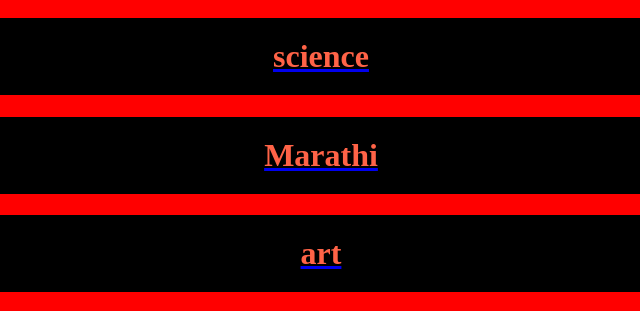
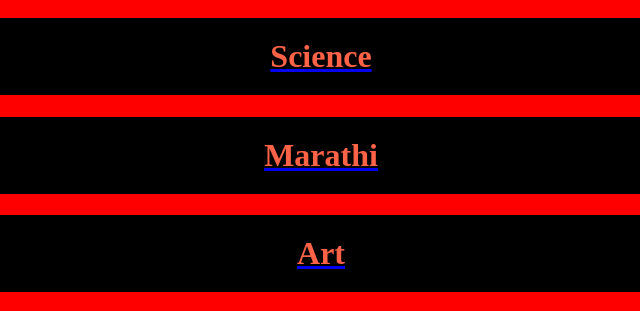
Before and after one commit to sopannagve/sopannagve_6B_IP2024, a plain HTML site: page index.html in a window 1280 px wide. Shown: the part 875-1186 px from the top of the page, 319-959 px from the left. Drawn offline with Linux system fonts and the light colour scheme.

Commit message:
Add files via upload

```diff
--- a/index.html
+++ b/index.html
@@ -26,7 +26,7 @@
 	</center>
 
 	<center>
-	<a href="science.html"><h1 class="link">science</h1
+	<a href="science.html"><h1 class="link">Science</h1
 	</center>
 
 	<center>
@@ -34,7 +34,7 @@
 	</center>
 
 		<center>
-  <a href="art.html"><h1 class="link">art</h1>
+  <a href="art.html"><h1 class="link">Art</h1>
  </center>
  <center>
 	<a href="hindi.html"><h1 class="link">Hindi</h1
```
